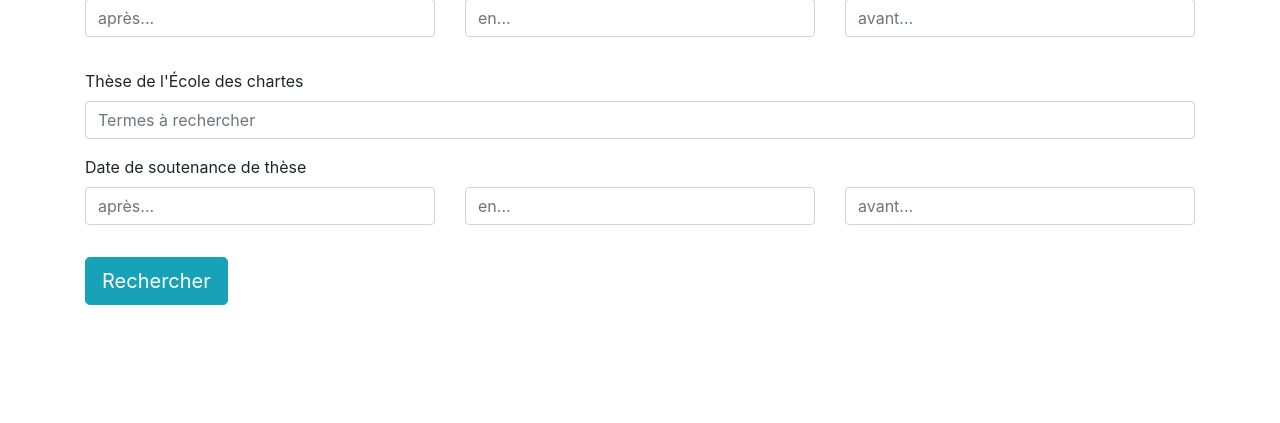
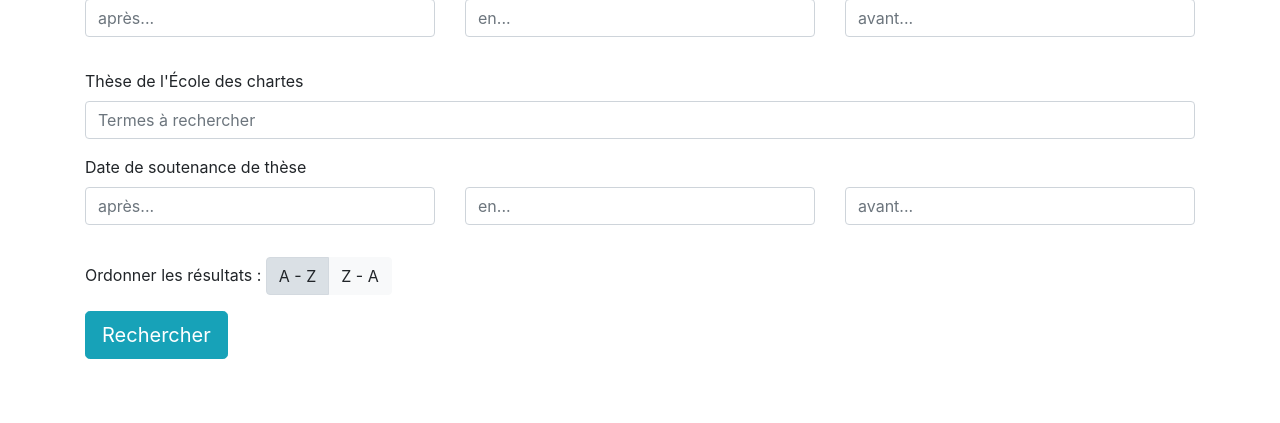
Before and after one commit to Chartes-TNAH/prosopochartes, a Flask app: page /recherche in a window 1280 px wide. Shown: the part 817-1240 px from the top of the page. Before the commit the page ends 1122 px from the top, so only its background shows below. Run offline with Flask 2, Linux system fonts and the light colour scheme; data comes from the database, SQL or seed files in the repository; some libraries are stand-ins or nearby versions.

Commit message:
Les boutons A-Z et Z-A ont été enlevés de la page résultat, c'est désormais dans le formuaire de recherche que l'on peut choisir la manière d'ordonner les résultats. Par défaut, l'ordre alphabétique croissant est gardé.

```diff
--- a/prosopapp/app/routes.py
+++ b/prosopapp/app/routes.py
@@ -125,6 +125,8 @@ def resultats_avances():
     domaine_activite = request.args.get("domaine_activite", None)
     distinction = request.args.get("distinction", None)
     diplome = request.args.get("diplome", None)
+    asc = request.args.get("asc", None)
+    desc = request.args.get("desc", None)
 
     # Mêmes commentaires que pour la pagination effectuée pour la fonction résultats
     page = request.args.get("page", 1)
@@ -209,6 +211,13 @@ def resultats_avances():
     if diplome and diplome != "all":
         requete = requete.filter(Individu.diplome.has(Diplome.diplome_label == diplome))
 
+    if asc :
+        requete = requete.order_by(Individu.nom.asc())
+    if desc :
+        requete = requete.order_by(Individu.nom.desc())
+    if not asc and not desc :
+        requete = requete.order_by(Individu.nom.asc())
+
     # Ci-dessous se trouvent certains messages d'erreur correspondant à des erreurs spécifiques :
     # Nous les faisons apparaître en utilisant également un "if", et non un "else", car, compte-tenu de la structure de notre fonction,
     # si nous choisissons le "else", il ne va entrer en jeu que si aucune des conditions "if" n'est remplie, c'est-à-dire, dans notre
@@ -230,8 +239,8 @@ def resultats_avances():
     # qu'avec des valeurs numériques. Nous avons choisi d'utiliser .isdigit() car, les valeurs entrées dans les champs du formulaires
     # correspondant à des str, cette solution était plus simple que de d'abord passer par un typage en int des valeurs renseignées dans ce champ
 
-
-    requete = requete.order_by(Individu.nom.asc()).paginate(page=page, per_page=CHERCHEURS_PAR_PAGE)
+    requete = requete.paginate(page=page, per_page=CHERCHEURS_PAR_PAGE)
+    #requete = requete.order_by(Individu.nom.asc()).paginate(page=page, per_page=CHERCHEURS_PAR_PAGE)
 
     titre = "Résultats"
     return render_template(
@@ -254,7 +263,9 @@ def resultats_avances():
         diplome=diplome,
         titre=titre,
         message=message,
-        requete=requete
+        requete=requete,
+        asc=asc,
+        desc=desc
         )
 
 
--- a/prosopapp/app/templates/pages/recherche.html
+++ b/prosopapp/app/templates/pages/recherche.html
@@ -124,7 +124,21 @@
 						</div>
 					</div>
 				</div>
+
+				<div class="form-group">
+					<label>Ordonner les résultats :</label>
+				<div class="btn-group btn-group-toggle" data-toggle="buttons">
+  					<label class="btn btn-light active">
+    					<input type="radio" name="asc" id="ordre-alpha-asc" autocomplete="on">A - Z
+					</label>
+  					<label class="btn btn-light">
+    					<input type="radio" name="desc" id="ordre-alpha-desc" autocomplete="off">Z - A
+  					</label>
+				</div>
+				</div>
+
 				<button type="submit" class="btn btn-info btn-lg btn-responsive" id="search">Rechercher</button>
+
 
 			</form>
 		</div>
--- a/prosopapp/app/templates/pages/telechargement.html
+++ b/prosopapp/app/templates/pages/telechargement.html
@@ -7,7 +7,7 @@
     <a class="btn btn-dark" href="{{url_for('download')}}">Télécharger</a>
 </div>
 <div class = "container" style="padding-bottom: 5%; text-align:center">
-    <p>Le code de notre application est également disponible librement :</p>
+    <p>Le code de notre application est également disponible librement sur :</p>
     <a class="btn btn-primary" href="https://github.com/Chartes-TNAH/prosopochartes">Github</a>
 </div>
 
```
Also changed, not shown: prosopapp/app/templates/pages/resultats_avances.html (+1 -7 lines).
